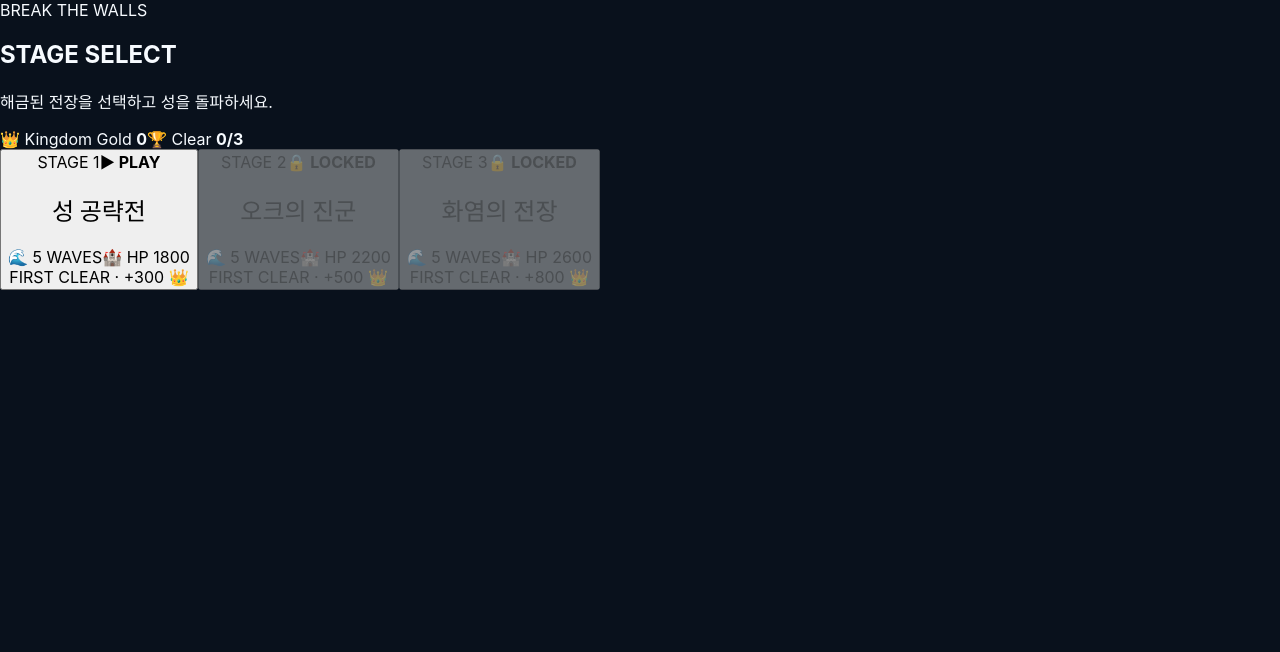
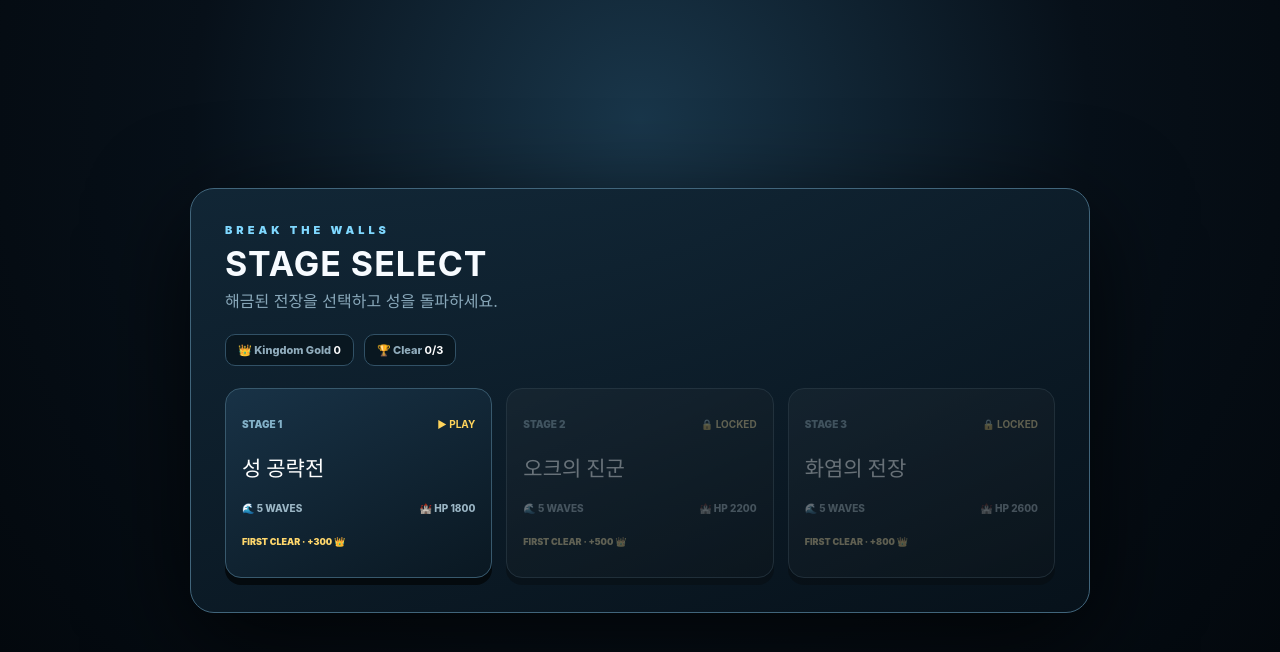
Before and after one commit to bduidohd937-beep/Break-the-Walls-Roll-the-Dice, a React (Vite) app: page / in a window 1280 px wide. Shown: the top 652 px of the page. Built offline with nearby package versions, Linux system fonts and the light colour scheme.

Commit message:
style: add stage selection screen

```diff
--- a/src/styles.css
+++ b/src/styles.css
@@ -121,3 +121,44 @@ button { font: inherit; }
 .ability-burst{position:absolute;right:-9px;top:8px;color:#ffe66b;font-size:18px;animation:burst .22s ease-out}
 
 .hero-ability{margin-top:4px;color:#a9c9df;font-size:8px;font-weight:800;white-space:nowrap;overflow:hidden;text-overflow:ellipsis}
+
+
+.stage-select-shell {
+  min-height:100vh; display:grid; place-items:center; padding:28px;
+  background:radial-gradient(circle at 50% 15%, #19364a 0%, #071019 48%, #02060a 100%);
+}
+.stage-select-card {
+  width:min(900px,94vw); padding:34px; border:1px solid #41657b; border-radius:24px;
+  background:linear-gradient(160deg,#122838e8,#07121be8); box-shadow:0 30px 100px #000b;
+}
+.stage-select-kicker { color:#7fd8ff; font-size:11px; font-weight:1000; letter-spacing:4px; }
+.stage-select-card h1 { margin:6px 0 4px; font-size:34px; letter-spacing:1px; }
+.stage-select-sub { margin:0; color:#89a8ba; }
+.stage-select-stats { display:flex; gap:10px; margin:22px 0; flex-wrap:wrap; }
+.stage-select-stats span {
+  padding:8px 12px; border:1px solid #315166; border-radius:10px; background:#091720;
+  color:#91adbd; font-size:11px; font-weight:800;
+}
+.stage-select-stats b { color:#fff; }
+.stage-grid { display:grid; grid-template-columns:repeat(3,1fr); gap:14px; }
+.stage-card {
+  min-height:190px; padding:16px; border:1px solid #38596d; border-radius:16px;
+  background:linear-gradient(155deg,#183246,#0a1822); color:#fff; text-align:left;
+  box-shadow:0 7px 0 #040a0e; transition:.15s; cursor:pointer;
+}
+.stage-card.unlocked:hover { transform:translateY(-4px); border-color:#9bdcff; }
+.stage-card.locked { opacity:.38; cursor:not-allowed; filter:grayscale(.5); }
+.stage-card.cleared { border-color:#d7ad4b; }
+.stage-card-top { display:flex; justify-content:space-between; color:#83b1c8; font-size:10px; font-weight:1000; }
+.stage-card-top b { color:#ffd45b; }
+.stage-card h2 { margin:22px 0 20px; font-size:21px; }
+.stage-card-meta { display:flex; justify-content:space-between; color:#9bb6c5; font-size:10px; font-weight:800; }
+.stage-card-reward { margin-top:22px; color:#ffd76c; font-size:9px; font-weight:900; }
+
+@media (max-width:800px) {
+  .stage-select-shell { padding:12px; }
+  .stage-select-card { padding:20px; border-radius:16px; }
+  .stage-select-card h1 { font-size:25px; }
+  .stage-grid { grid-template-columns:1fr; gap:10px; }
+  .stage-card { min-height:145px; }
+}
```
